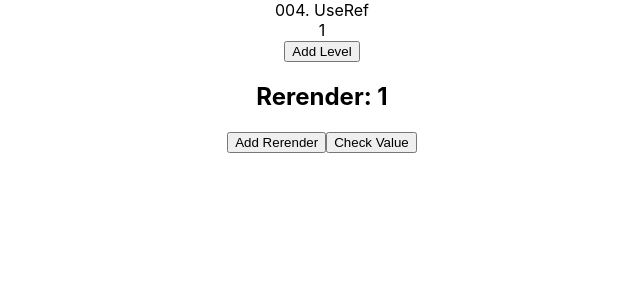
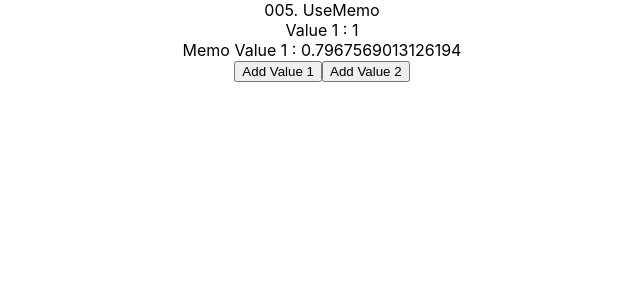
Before and after one commit to SuhutDev/ReactTypescript, a React (Create React App) app: page / in a window 1280 px wide. Shown: the top 300 px of the page, without its empty margins (318-958 px from the left). Built offline with nearby package versions, Linux system fonts and the light colour scheme.

Commit message:
use memo

```diff
--- a/src/App.tsx
+++ b/src/App.tsx
@@ -6,6 +6,7 @@ import Coba001UseState from "./Components/001UseState/Coba001UseState";
 import Coba002UseEffect from "./Components/002UseEffect/Coba002UseEffect";
 import Coba003UseEffectCallApi from "./Components/003UseEffectCallApi/Coba003UseEffectCallApi";
 import Coba004UseRef from "./Components/004UseRef/Coba004UseRef";
+import Coba005UseMemo from "./Components/005UseMemo/Coba005UseMemo";
 
 function App() {
   return (
@@ -13,7 +14,8 @@ function App() {
       {/* <Coba001UseState /> */}
       {/* <Coba002UseEffect /> */}
       {/* <Coba003UseEffectCallApi /> */}
-      <Coba004UseRef />
+      {/* <Coba004UseRef /> */}
+      <Coba005UseMemo />
     </div>
   );
 }
--- /dev/null
+++ b/src/Components/005UseMemo/Coba005UseMemo.tsx
@@ -0,0 +1,31 @@
+import React, { useState, useMemo, useRef } from "react";
+
+const Coba005UseMemo = () => {
+  const [value1, setValue1] = useState(1 as number);
+  const [value2, setValue2] = useState(1 as number);
+
+  const memoValue1Ref = useRef(false);
+
+  const memoValue1 = useMemo(() => {
+    if (memoValue1Ref.current) {
+      memoValue1Ref.current = true;
+      return; //return value tidak dilakukan disini
+    }
+
+    memoValue1Ref.current = true;
+    console.log("hitung lagi ketika value2 : " + value2);
+    return Math.random(); //return value harus dilakukan disini
+  }, [value1]);
+
+  return (
+    <div>
+      <div>005. UseMemo</div>
+      <div>Value 1 : {value1}</div>
+      <div>Memo Value 1 : {memoValue1}</div>
+      <button onClick={() => setValue1(value1 + 1)}>Add Value 1</button>
+      <button onClick={() => setValue2(value2 + 1)}>Add Value 2</button>
+    </div>
+  );
+};
+
+export default Coba005UseMemo;
```
Also changed, not shown: src/index.tsx (+6 -6 lines).
